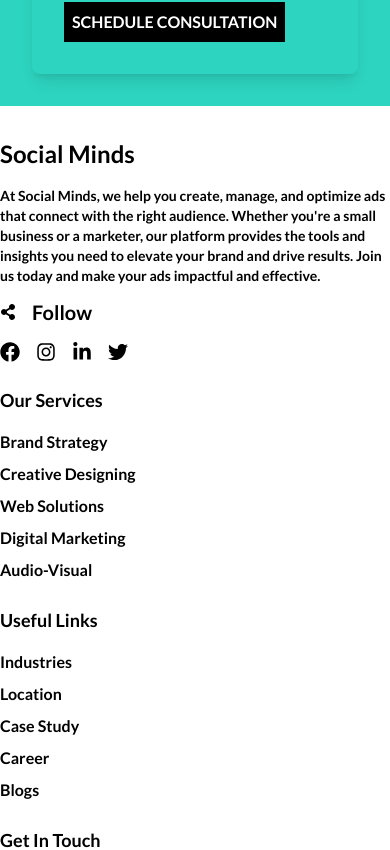
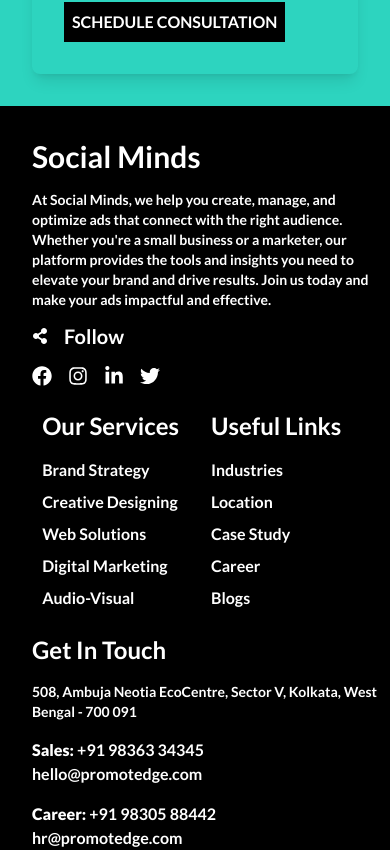
Before and after one commit to Sahilsajar/Social-Minds, a React (Vite) app: page /Contact in a window 390 px wide. Shown: the part 1020-1870 px from the top of the page. Built offline with nearby package versions, Linux system fonts and the light colour scheme.

Commit message:
make responsive footer

```diff
--- a/src/components/Footer.jsx
+++ b/src/components/Footer.jsx
@@ -1,19 +1,32 @@
-import React from 'react';
-import { FaFacebook,FaInstagram, FaLinkedinIn,FaTwitter, FaShareAlt } from "react-icons/fa";
+import React from "react";
+import {
+  FaFacebook,
+  FaInstagram,
+  FaLinkedinIn,
+  FaTwitter,
+  FaShareAlt,
+} from "react-icons/fa";
 
 const Footer = () => {
   return (
-    <footer className="bg-black text-white dark:bg-white dark:text-black py-8">
-      <div className="container mx-auto grid grid-cols-1 md:grid-cols-4 gap-6">
+    <footer className="bg-white text-black dark:bg-black dark:text-white py-8">
+      <div className="container mx-auto grid grid-cols-1 md:grid-cols-3 gap-6">
         {/* Brand Description */}
-        <div>
+        <div className="ml-8">
           {/* For Logo */}
-          <h1 className="text-2xl font-bold mb-4">Social Minds</h1>
+          <h1 className="text-3xl font-bold mb-4 ">Social Minds</h1>
           {/* Description */}
-          <p className="text-sm">
-          At Social Minds, we help you create, manage, and optimize ads that connect with the right audience. Whether you're a small business or a marketer, our platform provides the tools and insights you need to elevate your brand and drive results. Join us today and make your ads impactful and effective.
+          <p className="text-sm text-gray-600 dark:text-white">
+            At Social Minds, we help you create, manage, and optimize ads that
+            connect with the right audience. Whether you're a small business or
+            a marketer, our platform provides the tools and insights you need to
+            elevate your brand and drive results. Join us today and make your
+            ads impactful and effective.
           </p>
-          <div className='flex gap-4 items-center mt-3'><FaShareAlt/><span className='text-xl'>Follow</span></div>
+          <div className="flex gap-4 items-center mt-3">
+            <FaShareAlt />
+            <span className="text-xl">Follow</span>
+          </div>
           <div className="flex gap-4 mt-4">
             <a href="#" className="hover:opacity-75 text-xl">
               <FaFacebook />
@@ -30,47 +43,95 @@
           </div>
         </div>
 
+        <div className="mx-auto grid grid-cols-2 gap-8">
           {/* Our Services */}
           <div>
-          <h2 className="text-lg font-semibold mb-4">Our Services</h2>
+            <h2 className="text-2xl font-semibold mb-4">Our Services</h2>
             <ul className="space-y-2">
-            <li><a href="#" className="hover:underline">Brand Strategy</a></li>
-            <li><a href="#" className="hover:underline">Creative Designing</a></li>
-            <li><a href="#" className="hover:underline">Web Solutions</a></li>
-            <li><a href="#" className="hover:underline">Digital Marketing</a></li>
-            <li><a href="#" className="hover:underline">Audio-Visual</a></li>
+              <li>
+                <a href="#" className="hover:underline">
+                  Brand Strategy
+                </a>
+              </li>
+              <li>
+                <a href="#" className="hover:underline">
+                  Creative Designing
+                </a>
+              </li>
+              <li>
+                <a href="#" className="hover:underline">
+                  Web Solutions
+                </a>
+              </li>
+              <li>
+                <a href="#" className="hover:underline">
+                  Digital Marketing
+                </a>
+              </li>
+              <li>
+                <a href="#" className="hover:underline">
+                  Audio-Visual
+                </a>
+              </li>
             </ul>
           </div>
 
           {/* Useful Links */}
-        <div>
-          <h2 className="text-lg font-semibold mb-4">Useful Links</h2>
+          <div className="md:ml-10">
+            <h2 className="text-2xl font-semibold mb-4">Useful Links</h2>
             <ul className="space-y-2">
-            <li><a href="#" className="hover:underline">Industries</a></li>
-            <li><a href="#" className="hover:underline">Location</a></li>
-            <li><a href="#" className="hover:underline">Case Study</a></li>
-            <li><a href="#" className="hover:underline">Career</a></li>
-            <li><a href="#" className="hover:underline">Blogs</a></li>
+              <li>
+                <a href="#" className="hover:underline">
+                  Industries
+                </a>
+              </li>
+              <li>
+                <a href="#" className="hover:underline">
+                  Location
+                </a>
+              </li>
+              <li>
+                <a href="#" className="hover:underline">
+                  Case Study
+                </a>
+              </li>
+              <li>
+                <a href="#" className="hover:underline">
+                  Career
+                </a>
+              </li>
+              <li>
+                <a href="#" className="hover:underline">
+                  Blogs
+                </a>
+              </li>
             </ul>
+          </div>
         </div>
 
         {/* Contact Info */}
-        <div>
-          <h2 className="text-lg font-semibold mb-4">Get In Touch</h2>
-          <div>
-            <p className="text-sm">508, Ambuja Neotia EcoCentre, Sector V, Kolkata, West Bengal - 700 091</p>
+        <div className="ml-8">
+          <h2 className="text-2xl font-semibold mb-4">Get In Touch</h2>
+          <div className="">
+            <p className="text-sm">
+              508, Ambuja Neotia EcoCentre, Sector V, Kolkata, West Bengal - 700
+              091
+            </p>
             <p className="mt-4">
-              <span className="block"><strong>Sales:</strong> +91 98363 34345</span>
+              <span className="block">
+                <strong>Sales:</strong> +91 98363 34345
+              </span>
               <span className="block">hello@promotedge.com</span>
             </p>
             <p className="mt-4">
-              <span className="block"><strong>Career:</strong> +91 98305 88442</span>
+              <span className="block">
+                <strong>Career:</strong> +91 98305 88442
+              </span>
               <span className="block">hr@promotedge.com</span>
             </p>
           </div>
         </div>
       </div>
-
     </footer>
   );
 };
--- a/src/components/Navbar.jsx
+++ b/src/components/Navbar.jsx
@@ -1,12 +1,19 @@
-import React, { useContext, useState } from "react";
+import React, { useContext, useEffect, useState } from "react";
 import styled from "styled-components";
 import { MdOutlineLightMode, MdLightMode } from "react-icons/md";
-import { Link } from "react-router-dom";
+import { Link, useLocation } from "react-router-dom";
 import { ThemeContext } from "../themeContext/ThemeContext";
+
 
 const Navbar = () => {
   const [openNav, setOpenNav] = useState(false);
   const { theme, toggleTheme } = useContext(ThemeContext);
+
+  const location = useLocation();
+
+  useEffect(() => {
+    setOpenNav(false);
+  },[location])
 
   console.log(theme)
   return (
@@ -90,14 +97,14 @@
           </g>
         </svg>
       )}
-      <Hr className="top-[59px] fixed" />
+      <Hr className="top-[59px] fixed md:w-[98%] w-[90%]" />
       {openNav && (
         <NavDiv className="flex flex-col md:hidden cursor-pointer items-center justify-start gap-5 absolute top-[58px] left-0 right-0 h-[calc(100vh-58px)] text-gray-600 bg-blue-500 dark:bg-black dark:text-white">
           <Link to="/" className="hover:text-blue-300 mt-10 text-2xl">
             Home
           </Link>
-          <Link to="/works" className="hover:text-blue-300 text-2xl">
-            Works
+          <Link to="/contact" className="hover:text-blue-300 text-2xl">
+            Contact
           </Link>
           <Link to="/features" className="hover:text-blue-300 text-2xl">
             Features
@@ -139,6 +146,6 @@
 `;
 
 const Hr = styled.hr`
-  width: 98%;
+
   margin-left: 10px;
 `;
```
Lines whose indentation alone changed are shown as unchanged.
